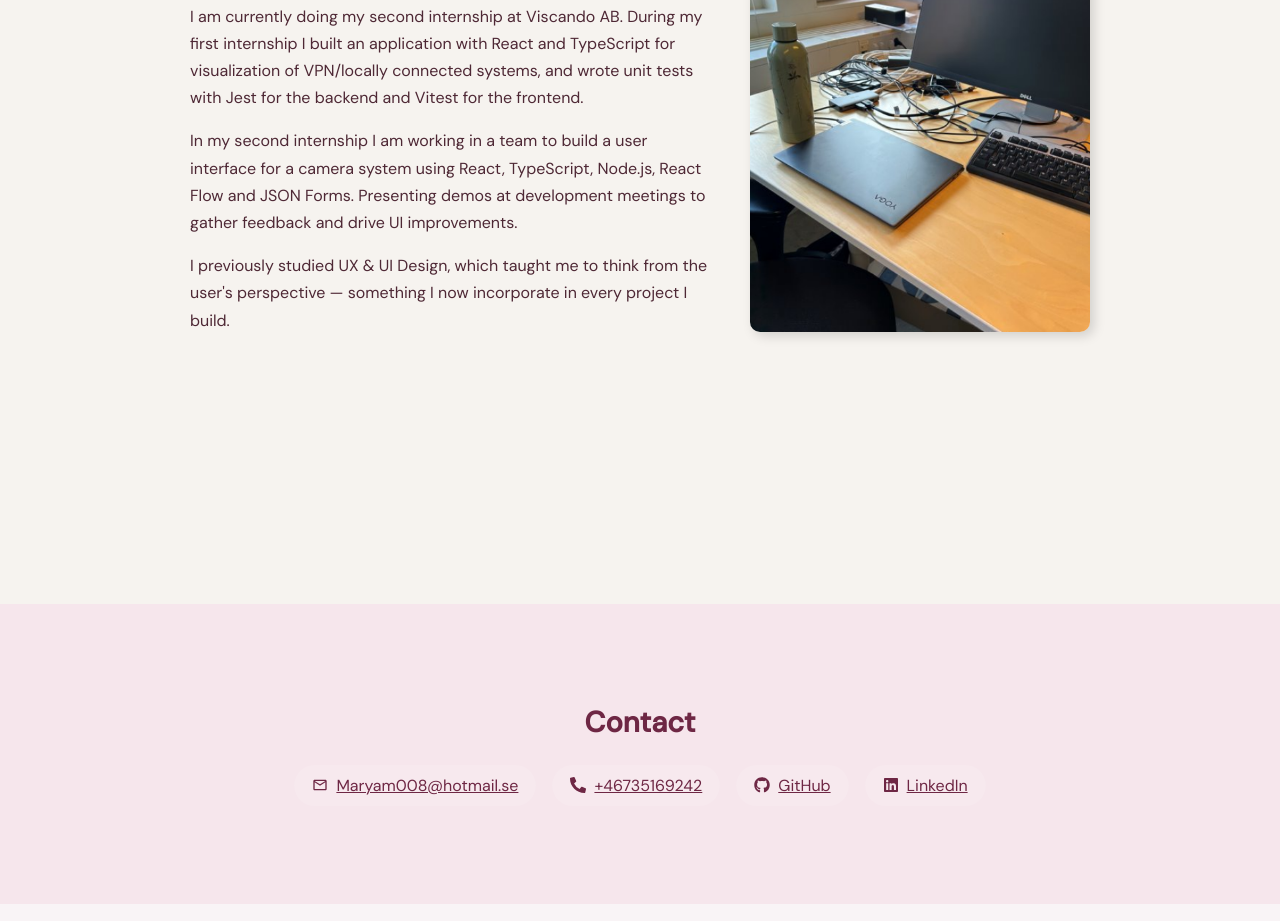
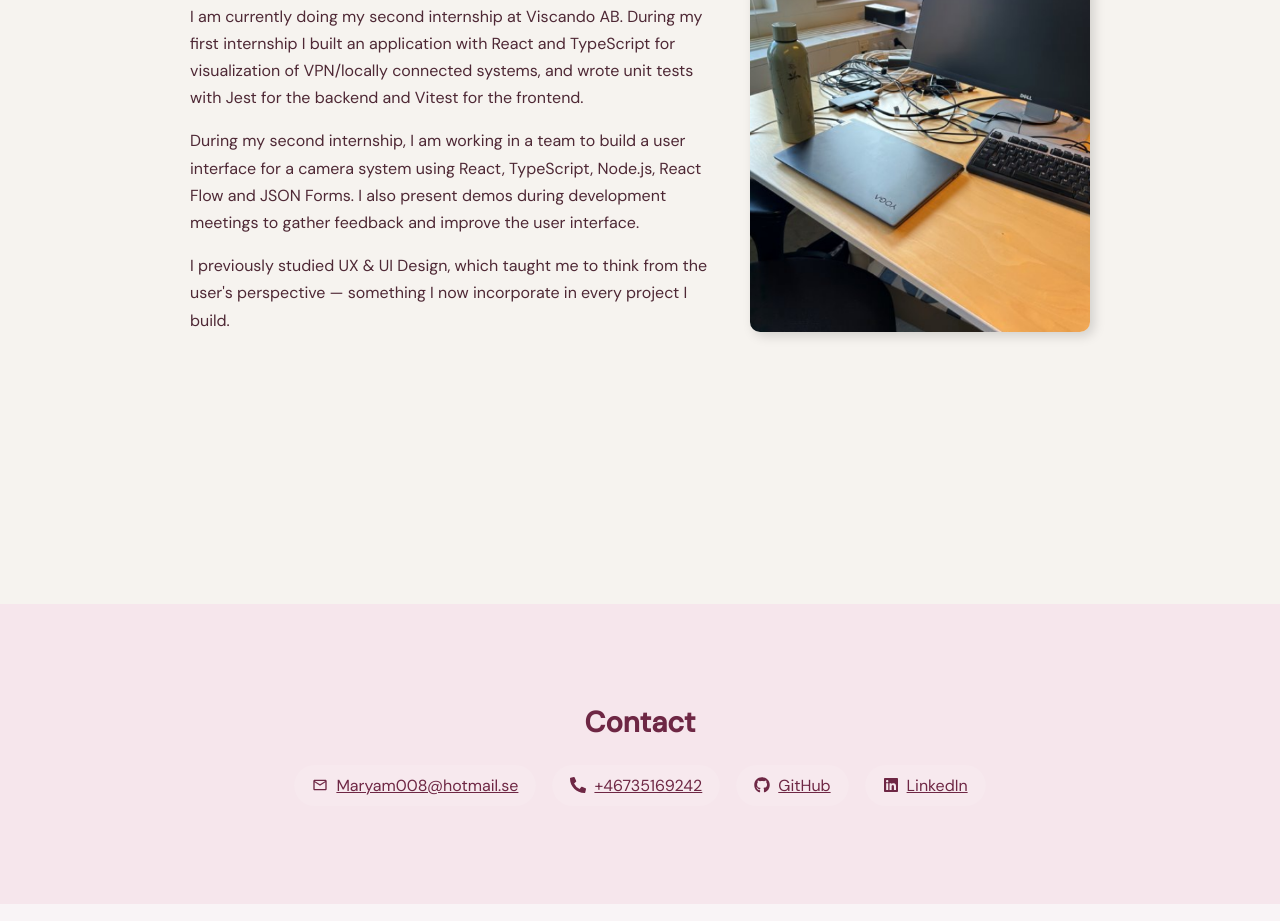
Before and after one commit to maryam891/Portfolio, a React (Vite) app: page / in a window 1280 px wide. Shown: the part 2760-3681 px from the top of the page. Built offline with nearby package versions, Linux system fonts and the light colour scheme.

Commit message:
updated experience text with small change

```diff
--- a/src/components/Experience.tsx
+++ b/src/components/Experience.tsx
@@ -19,9 +19,7 @@ export default function Experience() {
             with Jest for the backend and Vitest for the frontend.
           </p>
           <p>
-            In my second internship I am working in a team to build a user
-            interface for a camera system using React, TypeScript, Node.js, React Flow
-            and JSON Forms. Presenting demos at development meetings to gather feedback and drive UI improvements.
+            During my second internship, I am working in a team to build a user interface for a camera system using React, TypeScript, Node.js, React Flow and JSON Forms. I also present demos during development meetings to gather feedback and improve the user interface.
           </p>
           <p>
             I previously studied UX & UI Design, which taught me to think from
```
